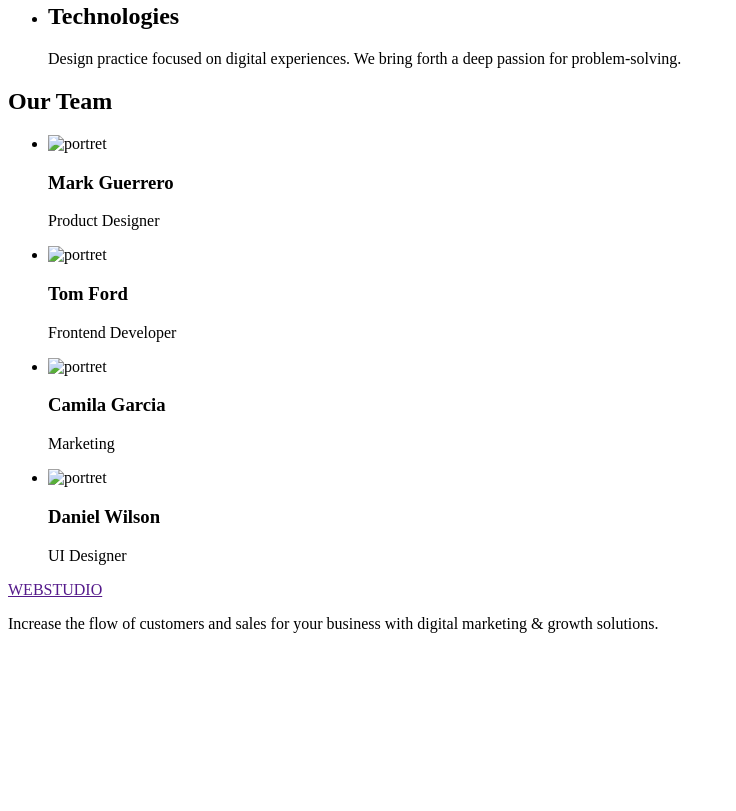
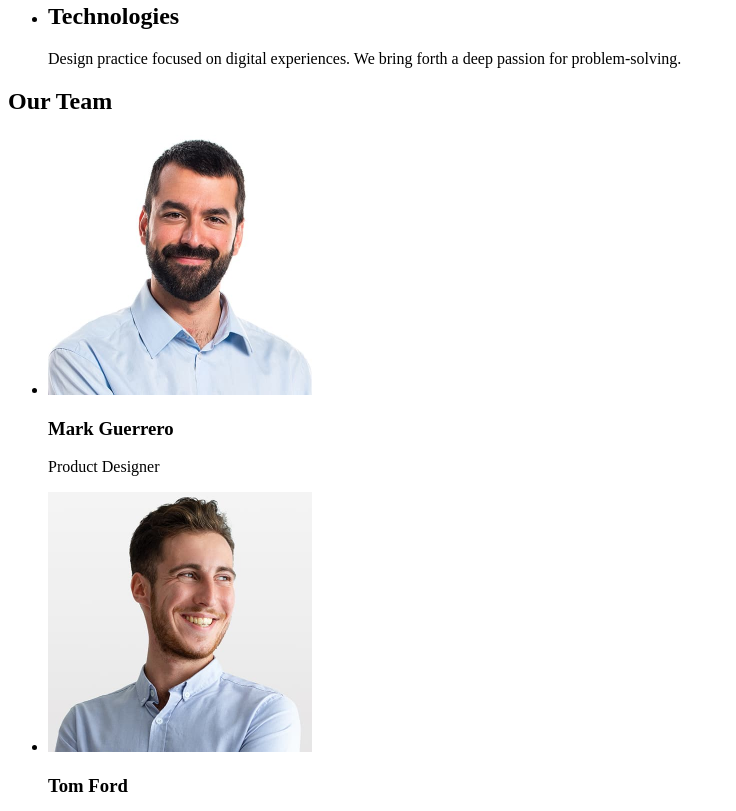
Before and after one commit to Nicolae24/goit-markup-hw-01, a plain HTML site: page index.html in a window 1280 px wide. Shown: the part 489-1300 px from the top of the page, without its empty margins (0-736 px from the left). Before the commit the page ends 1138 px from the top, so only its background shows below. Drawn offline with Linux system fonts and the light colour scheme; the site is published under a folder, as on GitHub Pages, so addresses that start at the root find nothing.

Commit message:
add images

```diff
--- a/index.html
+++ b/index.html
@@ -62,7 +62,7 @@
         <ul>
           <li>
             <img
-              src="/images/img-3.jpg"
+              src="images/img-3.jpg"
               alt="portret"
               width="264"
               height="260"
@@ -72,7 +72,7 @@
           </li>
           <li>
             <img
-              src="/images/img-2.jpg"
+              src="images/img-2.jpg"
               alt="portret"
               width="264"
               height="260"
@@ -82,7 +82,7 @@
           </li>
           <li>
             <img
-              src="/images/img-1.jpg"
+              src="images/img-1.jpg"
               alt="portret"
               width="264"
               height="260"
@@ -91,7 +91,7 @@
             <p>Marketing</p>
           </li>
           <li>
-            <img src="/images/img.jpg" alt="portret" width="264" height="260" />
+            <img src="images/img.jpg" alt="portret" width="264" height="260" />
             <h3>Daniel Wilson</h3>
             <p>UI Designer</p>
           </li>
```
